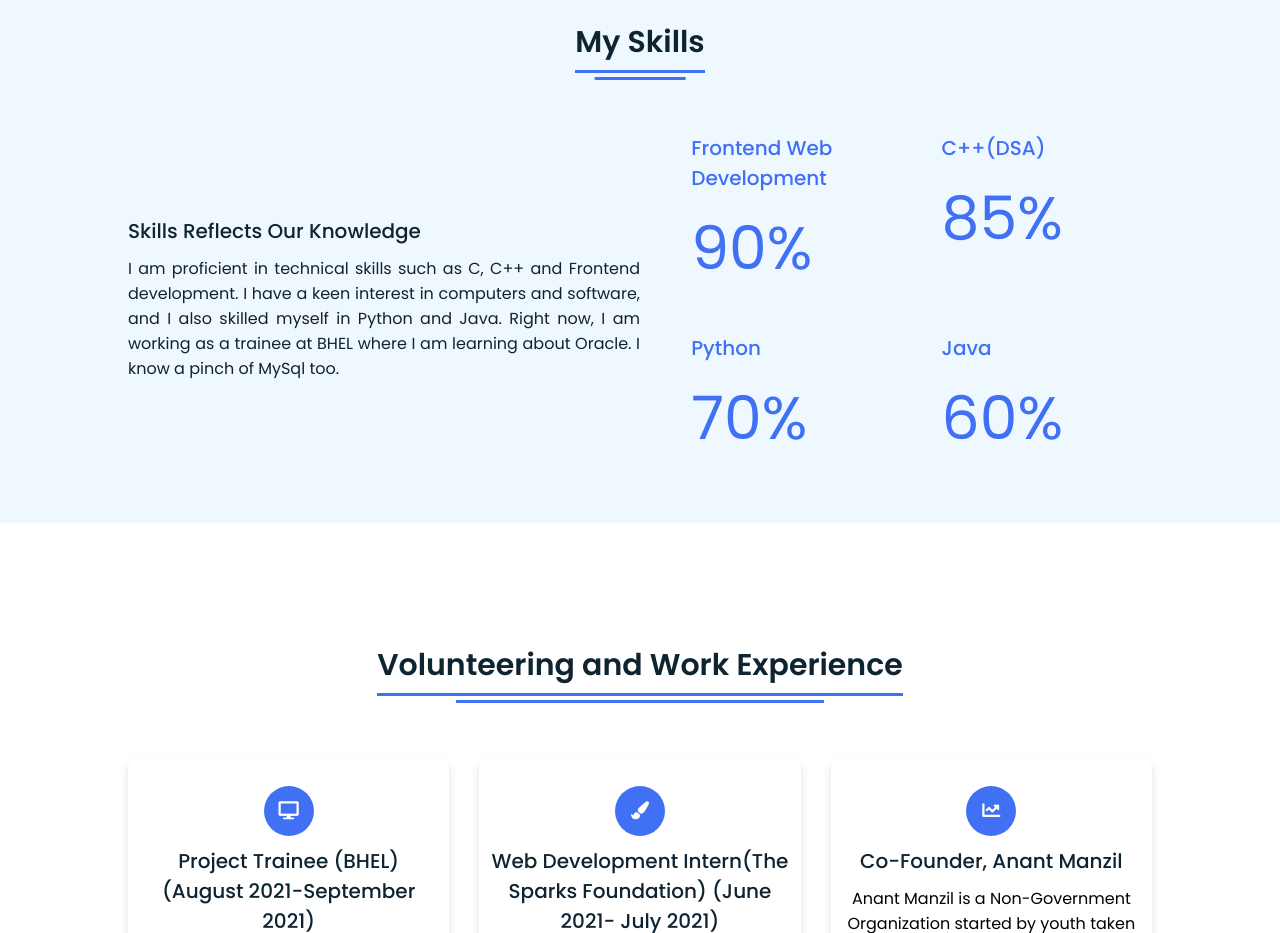
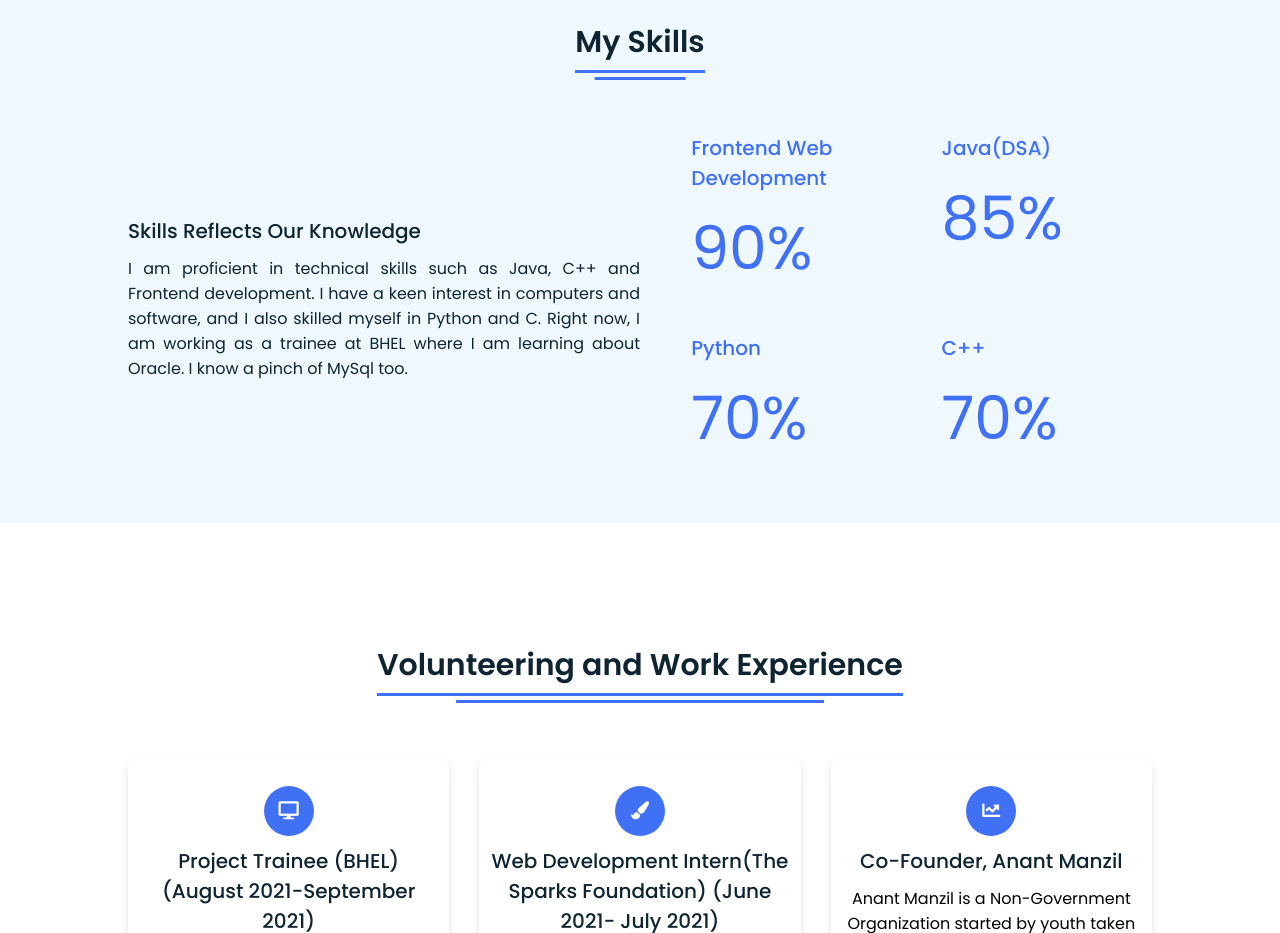
Before and after one commit to dhruvkhurana20/Portfolio, a plain HTML site: page index.html in a window 1280 px wide. Shown: the part 1520-2453 px from the top of the page. Drawn offline with Linux system fonts and the light colour scheme.

Commit message:
Update index.html

```diff
--- a/index.html
+++ b/index.html
@@ -87,8 +87,8 @@ with a score of 95 in every subject.
    <div class="skills-details">
      <div class="text">
        <div class="topic">Skills Reflects Our Knowledge</div>
-       <p>I am proficient in technical skills such as C, C++ and Frontend development. I have a
-keen interest in computers and software, and I also skilled myself in Python and Java. Right now, I am working as a trainee at BHEL where I am learning about Oracle. I know a pinch of MySql too.</p>
+       <p>I am proficient in technical skills such as Java, C++ and Frontend development. I have a
+keen interest in computers and software, and I also skilled myself in Python and C. Right now, I am working as a trainee at BHEL where I am learning about Oracle. I know a pinch of MySql too.</p>
 
      </div>
      <div class="boxes">
@@ -97,7 +97,7 @@ keen interest in computers and software, and I also skilled myself in Python and
          <div class="per">90%</div>
        </div>
        <div class="box">
-         <div class="topic">C++(DSA)</div>
+         <div class="topic">Java(DSA)</div>
          <div class="per">85%</div>
        </div>
        <div class="box">
@@ -105,8 +105,8 @@ keen interest in computers and software, and I also skilled myself in Python and
          <div class="per">70%</div>
        </div>
        <div class="box">
-         <div class="topic">Java</div>
-         <div class="per">60%</div>
+         <div class="topic">C++</div>
+         <div class="per">70%</div>
        </div>
      </div>
    </div>
```
